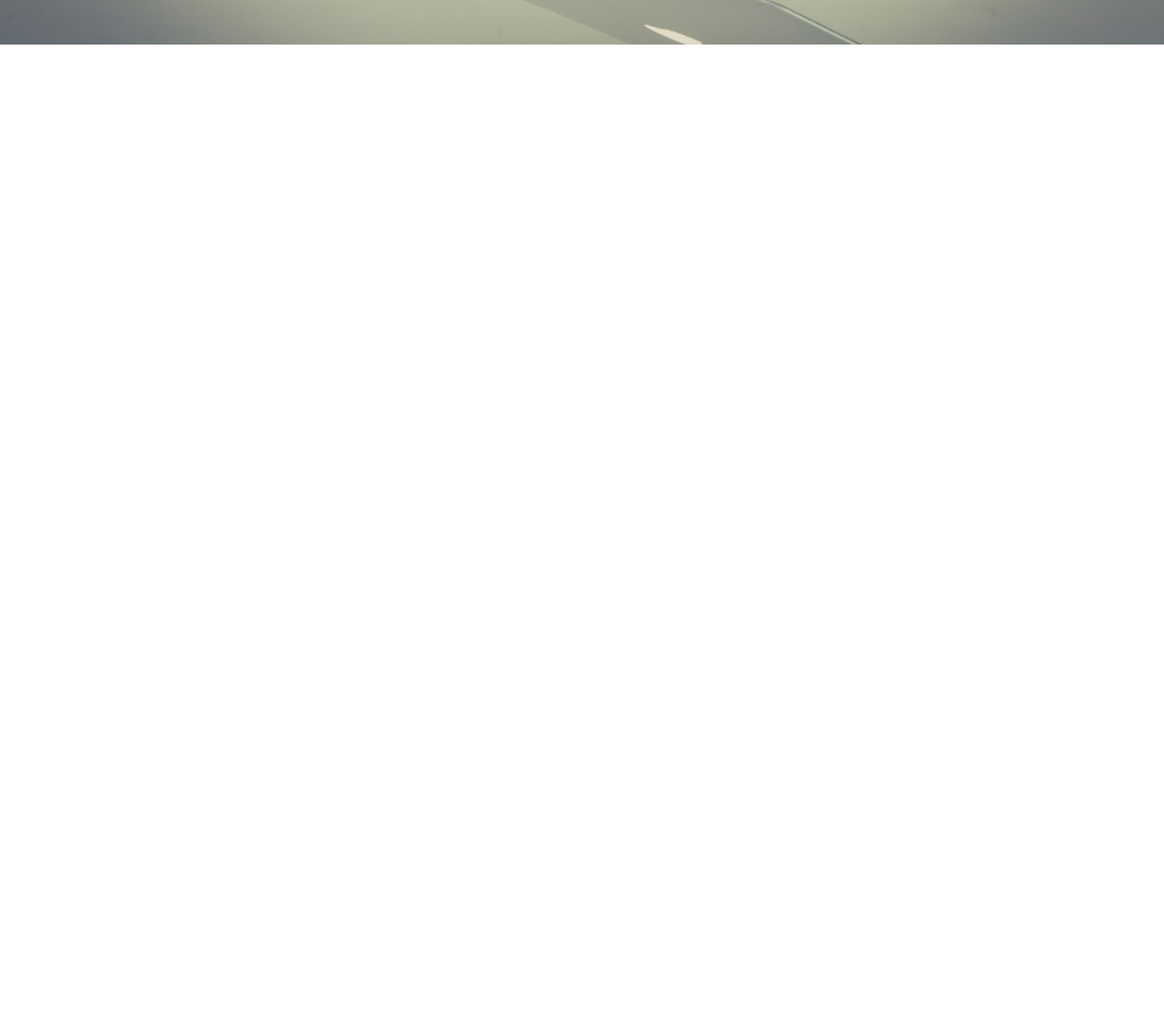
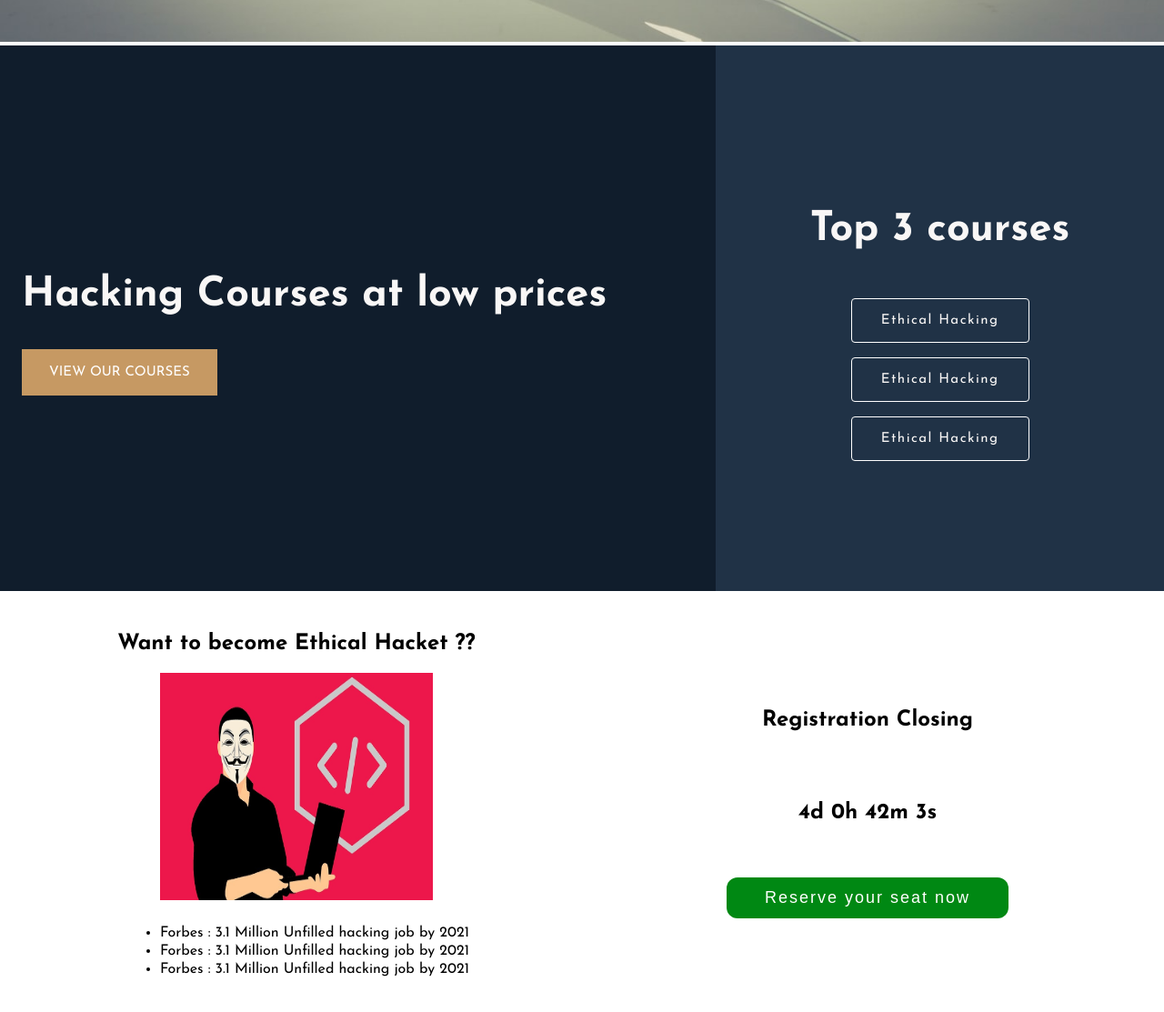
Before and after one commit to akHil07090709/Leakage, a plain HTML site: page index.html in a window 1280 px wide. Shown: the part 473-1586 px from the top of the page at 91% size. Before the commit the page ends 800 px from the top, so only its background shows below. Drawn offline with Linux system fonts and the light colour scheme.

Commit message:
Add files via upload

```diff
--- a/index.html
+++ b/index.html
@@ -40,6 +40,35 @@
       <a class="right" onclick="nextSlide(1)">❯</a>
     </div>
 
+    <section class="main-section flex-row">
+      <div class="slogan-section flex-col-start">
+        <h2 class="slogan">Hacking Courses at low prices</h2>
+        <a href="#" id="view-courses-btn">View our courses</a>
+      </div>
+      <div class="courses-intro flex-col">
+        <h3 class="slogan">Top 3 courses</h3>
+        <a href="" class="course-list">Ethical Hacking</a>
+        <a href="" class="course-list">Ethical Hacking</a>
+        <a href="" class="course-list">Ethical Hacking</a>
+      </div>
+    </section>
+
+    <main>
+      <div class="left-main-div">
+        <h2>Want to become Ethical Hacket ??</h2>
+        <img src="./images/hacker_cover.jpeg" alt="hacker_cover" />
+        <ul>
+          <li>Forbes : 3.1 Million Unfilled hacking job by 2021</li>
+          <li>Forbes : 3.1 Million Unfilled hacking job by 2021</li>
+          <li>Forbes : 3.1 Million Unfilled hacking job by 2021</li>
+        </ul>
+      </div>
+      <div class="right-main-div">
+        <h2>Registration Closing</h2>
+        <p id="timer"></p>
+        <button id="reserve-btn">Reserve your seat now</button>
+      </div>
+    </main>
     <script src="./index.js"></script>
   </body>
 </html>
--- a/index.js
+++ b/index.js
@@ -20,3 +20,32 @@ function displaySlides(n) {
   }
   slides[slide_index - 1].style.display = "block";
 }
+
+//timer
+
+var countDownDate = new Date("Dec 1, 2020 15:37:25").getTime();
+
+// Update the count down every 1 second
+var x = setInterval(function () {
+  // Get today's date and time
+  var now = new Date().getTime();
+
+  // Find the distance between now and the count down date
+  var distance = countDownDate - now;
+
+  // Time calculations for days, hours, minutes and seconds
+  var days = Math.floor(distance / (1000 * 60 * 60 * 24));
+  var hours = Math.floor((distance % (1000 * 60 * 60 * 24)) / (1000 * 60 * 60));
+  var minutes = Math.floor((distance % (1000 * 60 * 60)) / (1000 * 60));
+  var seconds = Math.floor((distance % (1000 * 60)) / 1000);
+
+  // Display the result in the element with id="timer"
+  document.getElementById("timer").innerHTML =
+    days + "d " + hours + "h " + minutes + "m " + seconds + "s ";
+
+  // If the count down is finished, write some text
+  if (distance < 0) {
+    clearInterval(x);
+    document.getElementById("timer").innerHTML = "EXPIRED";
+  }
+}, 1000);
--- a/main.css
+++ b/main.css
@@ -1,3 +1,26 @@
+@import url("https://fonts.googleapis.com/css2?family=Josefin+Sans:wght@300;400;500;600;700&display=swap");
+
+body {
+  font-family: "Josefin Sans", sans-serif;
+  font-weight: 400;
+}
+.flex-row {
+  display: flex;
+  align-items: center;
+  justify-content: center;
+}
+.flex-col {
+  display: flex;
+  flex-direction: column;
+  align-items: center;
+  justify-content: center;
+}
+.flex-col-start {
+  display: flex;
+  flex-direction: column;
+  align-items: flex-start;
+  justify-content: center;
+}
 .showSlide {
   display: none;
 }
@@ -84,14 +107,14 @@ nav {
   display: -ms-flexbox;
   display: flex;
   -webkit-box-align: center;
-      -ms-flex-align: center;
-          align-items: center;
+  -ms-flex-align: center;
+  align-items: center;
   -webkit-box-pack: justify;
-      -ms-flex-pack: justify;
-          justify-content: space-between;
+  -ms-flex-pack: justify;
+  justify-content: space-between;
   padding: 8px 24px 0px;
   -webkit-box-sizing: border-box;
-          box-sizing: border-box;
+  box-sizing: border-box;
   border-bottom: 1px solid #ccc;
 }
 
@@ -112,4 +135,103 @@ body {
   margin: 0;
   padding: 0;
 }
-/*# sourceMappingURL=main.css.map */
+
+main {
+  position: relative;
+  top: -10px;
+  box-sizing: border-box;
+  padding: 12px;
+  display: flex;
+  align-items: center;
+  justify-content: space-around;
+  background-color: rgba(255, 255, 255, 0);
+}
+.left-main-div {
+  width: 50%;
+  display: flex;
+  flex-direction: column;
+  align-items: center;
+}
+.left-main-div h2 {
+  display: inline-block;
+}
+.left-main-div img {
+  width: 300px;
+  height: 250px;
+  margin-bottom: 8px;
+}
+ul li {
+  margin: 4px 0px;
+}
+.right-main-div {
+  width: 50%;
+  min-height: 250px;
+  display: flex;
+  align-items: center;
+  flex-direction: column;
+  justify-content: space-between;
+}
+#timer {
+  font-size: 24px;
+  font-weight: 700;
+}
+#reserve-btn {
+  padding: 12px 42px;
+  background-color: #008813;
+  color: #fff;
+  letter-spacing: 2px;
+  font-size: 18px;
+  border: none;
+  border-radius: 12px;
+  cursor: pointer;
+}
+
+/* main-section */
+.main-section {
+  width: 100%;
+  height: 600px;
+  background-color: #101d2c;
+  box-sizing: border-box;
+  margin-bottom: 24px;
+}
+.slogan-section {
+  width: 60%;
+  padding: 8px 24px;
+}
+.slogan {
+  font-size: 45px;
+  color: #f9f7f6;
+  line-height: 1;
+}
+.courses-intro {
+  width: 40%;
+  height: 100%;
+  /* padding: 8px 24px; */
+  background-color: #203246;
+}
+#view-courses-btn {
+  background-color: #c69963;
+  color: #fff;
+  border: none;
+  border-radius: 0;
+  font-size: 15px;
+  text-transform: uppercase;
+  padding: 18px 30px;
+  cursor: pointer;
+  transition: all 0.2s;
+  text-decoration: none;
+}
+#view-courses-btn:hover {
+  background-color: #b28451;
+}
+.course-list {
+  text-decoration: none;
+  color: #f9f7f6;
+  font-size: 15px;
+  margin: 8px 0px;
+  padding: 16px 32px;
+  border: 1px solid #fff;
+  border-radius: 4px;
+  letter-spacing: 1.5px;
+  line-height: 1;
+}
```
Also changed, not shown: images/hacker_cover.jpeg (added).
